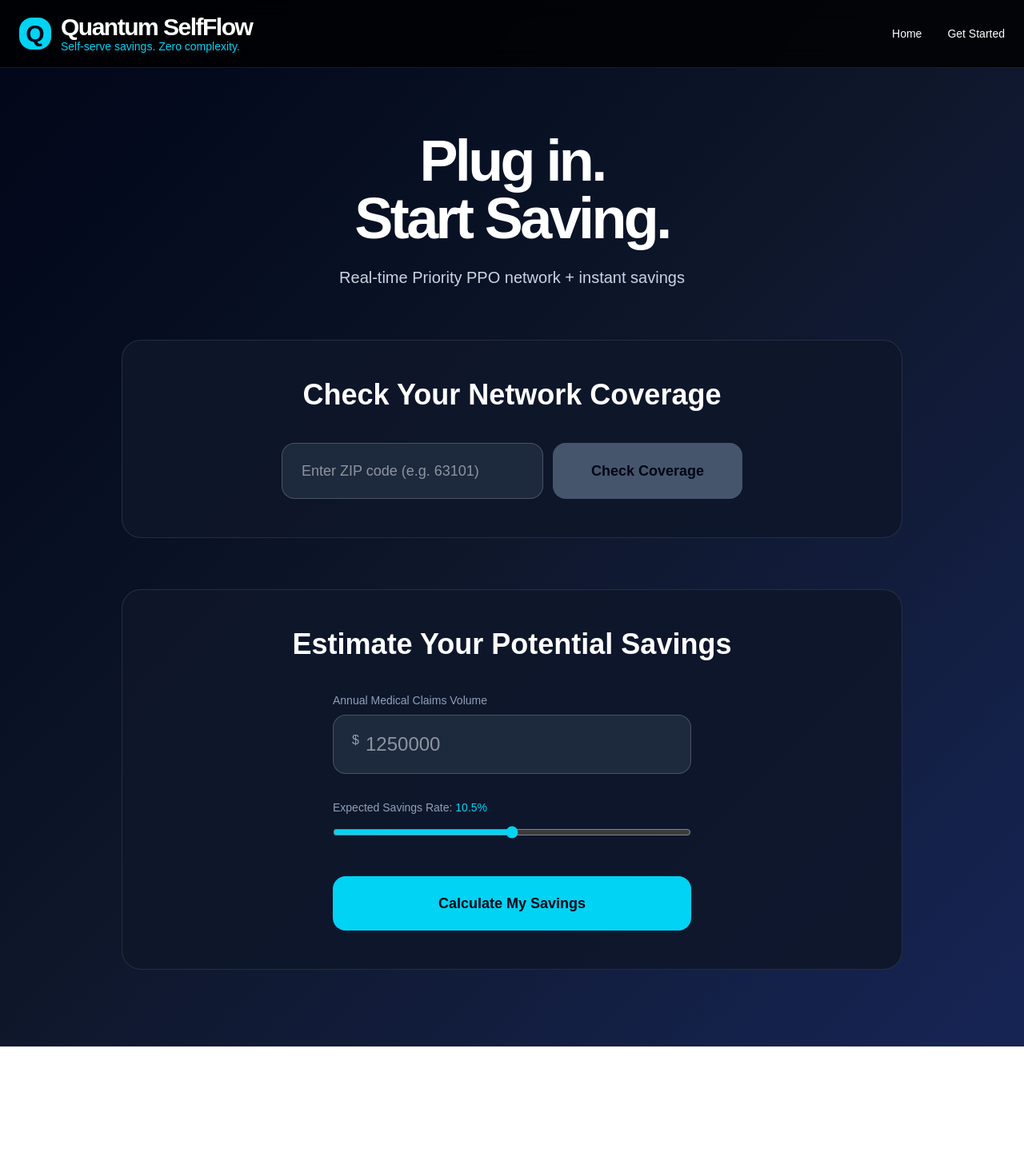
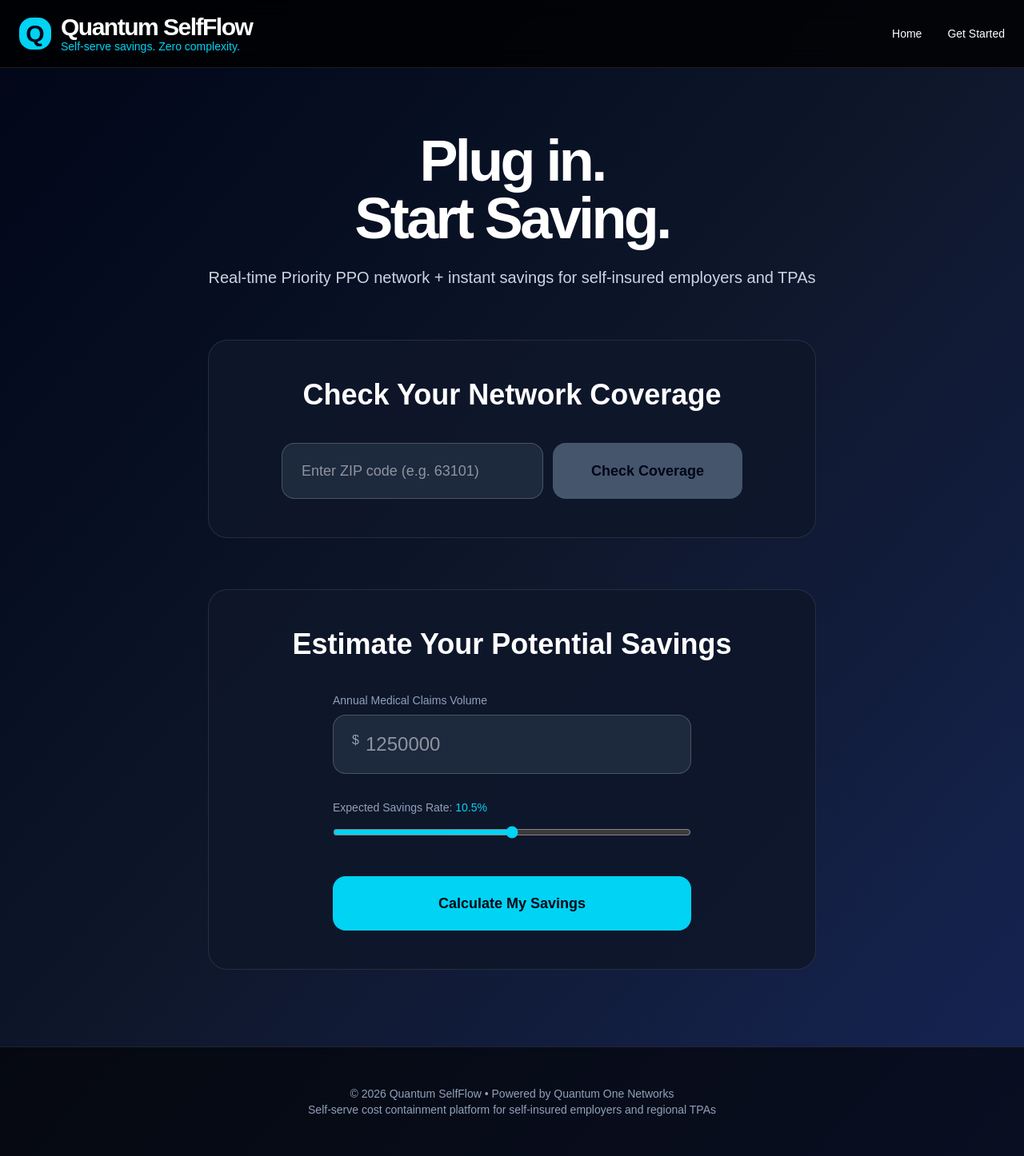
Before and after one commit to ryunstuart/quantum-selfflow, a Next.js app in the folder frontend/: page / in a window 1280 px wide. Shown: the whole page at 80% size. Before the commit the page ends 1309 px from the top, so only its background shows below. Built offline with nearby package versions, Linux system fonts and the light colour scheme.

Commit message:
Full homepage replacement with consistent nav and footer

```diff
--- a/frontend/app/page.tsx
+++ b/frontend/app/page.tsx
@@ -46,12 +46,11 @@
       return;
     }
     if (!validateZip(cleanZip)) {
-      setError("Please enter a valid 5-digit ZIP code (e.g. 63101)");
+      setError("Please enter a valid 5-digit ZIP code");
       return;
     }
 
     setLoading(true);
-
     try {
       const backendRes = await fetch(`${BACKEND_URL}/api/zip-check`, {
         method: 'POST',
@@ -69,7 +68,7 @@
 
       setResult({
         ...backendData,
-        city: city,
+        city,
         coverageStrength: backendData.doctors > 100 ? 'Excellent' : backendData.doctors > 50 ? 'Strong' : 'Good'
       });
 
@@ -83,19 +82,18 @@
   const calculateSavings = () => {
     if (!claimsVolume) return;
     setCalculating(true);
-
     setTimeout(() => {
       const volume = parseFloat(claimsVolume);
       const savings = Math.round(volume * (savingsRate / 100));
       setProjectedSavings(savings);
       setCalculating(false);
-      showToast(`Projected savings calculated: $${savings.toLocaleString()}`);
+      showToast(`Projected savings: $${savings.toLocaleString()}`);
     }, 700);
   };
 
   return (
-    <div className="min-h-screen bg-gradient-to-br from-slate-950 via-slate-900 to-blue-950 text-white relative">
-      {/* Toast Notification */}
+    <div className="min-h-screen bg-gradient-to-br from-slate-950 via-slate-900 to-blue-950 text-white relative flex flex-col">
+      {/* Toast */}
       {toast && (
         <div className={`fixed top-6 left-1/2 -translate-x-1/2 z-[100] px-8 py-4 rounded-2xl shadow-2xl flex items-center gap-3 text-white transition-all duration-300 ${
           toast.type === 'success' ? 'bg-emerald-600' : 'bg-red-600'
@@ -118,15 +116,16 @@
             <Link href="/" className="hover:text-cyan-400">Home</Link>
             {!isLoggedIn && <Link href="/onboarding" className="hover:text-cyan-400">Get Started</Link>}
             {isLoggedIn && <Link href="/dashboard" className="hover:text-cyan-400">Dashboard</Link>}
+            {isLoggedIn && <Link href="/myplan" className="hover:text-cyan-400">My Plan</Link>}
             {isLoggedIn && <button onClick={() => { localStorage.removeItem('selfflow_user'); window.location.reload(); }} className="text-red-400">Logout</button>}
           </div>
         </div>
       </nav>
 
-      <div className="max-w-5xl mx-auto px-4 md:px-6 pt-12 md:pt-20 pb-24">
+      <div className="max-w-5xl mx-auto px-4 md:px-6 pt-12 md:pt-20 pb-24 flex-1">
         <div className="text-center mb-12 md:mb-16">
           <h1 className="text-5xl md:text-7xl font-bold tracking-tighter mb-6">Plug in.<br />Start Saving.</h1>
-          <p className="text-lg md:text-xl text-slate-300">Real-time Priority PPO network + instant savings</p>
+          <p className="text-lg md:text-xl text-slate-300">Real-time Priority PPO network + instant savings for self-insured employers and TPAs</p>
         </div>
 
         {/* ZIP Checker */}
@@ -144,8 +143,8 @@
               />
               <button
                 onClick={checkNetwork}
-                disabled={loading || !zipCodes}
-                className="bg-cyan-400 hover:bg-cyan-300 disabled:bg-slate-600 text-slate-950 font-semibold px-8 md:px-12 py-5 rounded-2xl text-lg transition whitespace-nowrap flex items-center justify-center min-w-[140px]"
+                disabled={loading || !zipCodes.trim()}
+                className="bg-cyan-400 hover:bg-cyan-300 disabled:bg-slate-600 text-slate-950 font-semibold px-8 md:px-12 py-5 rounded-2xl text-lg transition whitespace-nowrap flex items-center justify-center min-w-[160px]"
               >
                 {loading ? (
                   <span className="flex items-center gap-2">
@@ -229,6 +228,14 @@
           </div>
         </div>
       </div>
+
+      {/* Footer */}
+      <footer className="border-t border-white/10 bg-black/60 py-12 mt-auto">
+        <div className="max-w-7xl mx-auto px-6 text-center text-slate-400 text-sm">
+          © 2026 Quantum SelfFlow • Powered by Quantum One Networks<br />
+          Self-serve cost containment platform for self-insured employers and regional TPAs
+        </div>
+      </footer>
     </div>
   );
 }
```
